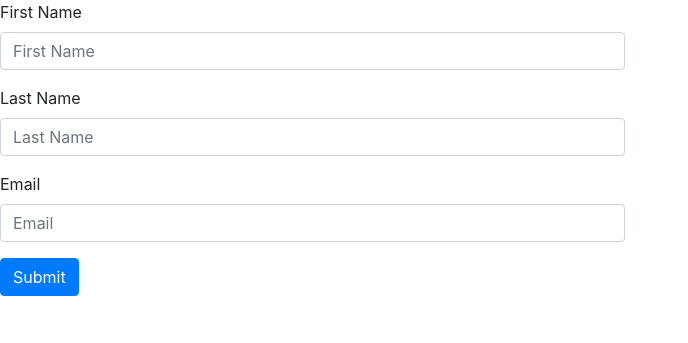
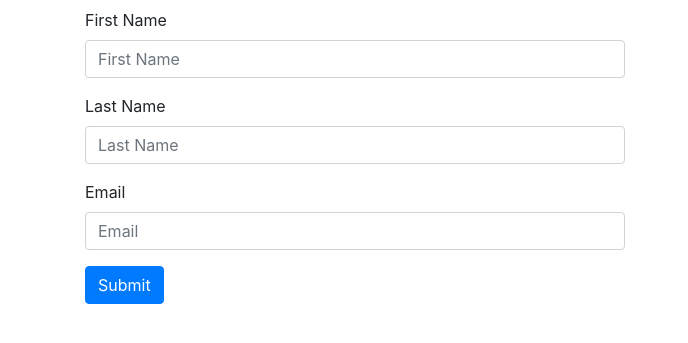
Before and after one commit to c21u/blockcerts-admin-app, a Django app: page /1/add_person/ in a window 1280 px wide. Shown: the top 343 px of the page, without its empty margins (0-688 px from the left). Run offline with Django 3.2, Linux system fonts and the light colour scheme; some libraries are stand-ins or nearby versions.

Commit message:
Fix add_person url
closes #7

```diff
--- a/issuer/templates/add_issuance.html
+++ b/issuer/templates/add_issuance.html
@@ -18,6 +18,6 @@
         </div>
     </div>
     {% if issuance_url %}
-        <p>URL to register people for this issuance is: {{ issuance_url }}</p>
+    <p>URL to register people for this issuance is: <a href="{{ issuance_url }}">{{ issuance_url }}</a></p>
     {% endif %}
 {% endblock %}
--- a/issuer/templates/add_person.html
+++ b/issuer/templates/add_person.html
@@ -3,10 +3,11 @@
 {% bootstrap_javascript jquery='full' %}  {# Embed Bootstrap JS+jQuery #}
 {{ form.media }}
 {% block body_block %}
+    <div class="container">
         {% if person_added %}
-        <p>Thanks for registering!</p>
+        <p class="pt-2">Thanks for registering!</p>
         {% else %}
-        <div class="row">
+        <div class="row pt-2">
             <div class='col-sm-6'>
                 <form id="person-form" method="post">
                     {% csrf_token %}
@@ -20,4 +21,5 @@
             </div>
         </div>
         {% endif %}
+    </div>
 {% endblock %}
--- a/issuer/views.py
+++ b/issuer/views.py
@@ -41,20 +41,14 @@ class AddPersonView(View):
         return render(request, 'add_person.html', {'form': person_form, 'person_added': False})
 
     def post(self, request, issuance_id=None):
-        # person_data = json.loads(request.body.decode('utf-8'))
-        # put = QueryDict(request.body)
         person_form = PersonForm(request.POST)
         if person_form.is_valid():
             person_data = {}
-            # issuance_id = int(issuance_id)
             issuance = Issuance.objects.get(url_id=issuance_id)
             credential = issuance.credential
             person_data['first_name'] = person_form.cleaned_data['first_name']
             person_data['last_name'] = person_form.cleaned_data['last_name']
             person_data['email'] = person_form.cleaned_data['email']
-            # person_data['first_name'] = unquote(put.get('first_name'))
-            # person_data['last_name'] = unquote(put.get('last_name'))
-            # person_data['email'] = unquote(put.get('email'))
             if not Person.objects.filter(email=person_data['email']).exists():
                 person = self.add_new_person(person_data)
                 mailer_config_data = CertMailerConfig.objects.all().first()
@@ -71,7 +65,6 @@ class AddPersonView(View):
             )
             person_form = PersonForm()
             return render(request, 'add_person.html', {'form': person_form, 'person_added': True})
-        # return JsonResponse({"success":"Person Added"})
 
     def add_new_person(self, person):
         nonce = uuid.uuid4().hex[:6].upper()
@@ -136,7 +129,7 @@ class IssuanceView(View):
         issuance_data['credential_id'] = int(issuance_post.get('credential')[0])
         issuance_data['date_issue'] = datetime.strptime(issuance_post.get('date_issue'), '%m/%d/%Y')
         issuance = self.add_issuance(issuance_data)
-        issuance_url = request.scheme + '://' + request.get_host() + '/' + str(issuance.id) + '/add_or_update_person/'
+        issuance_url = request.scheme + '://' + request.get_host() + '/' + str(issuance.url_id) + '/add_person/'
         linked_credential = Credential.objects.get(id=issuance_data['credential_id'])
 
         substitutions = {'title': linked_credential.title, 'narrative': linked_credential.narrative,
```
Lines whose indentation alone changed are shown as unchanged.
